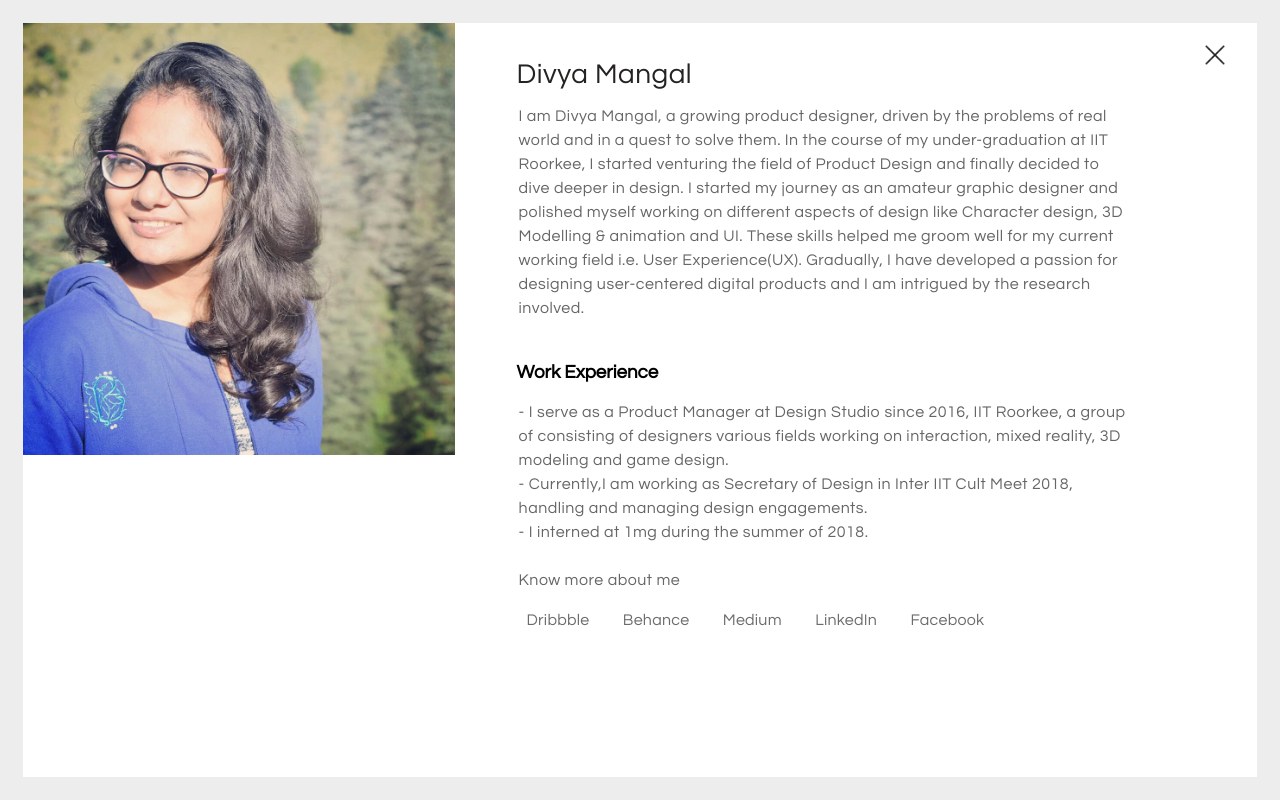
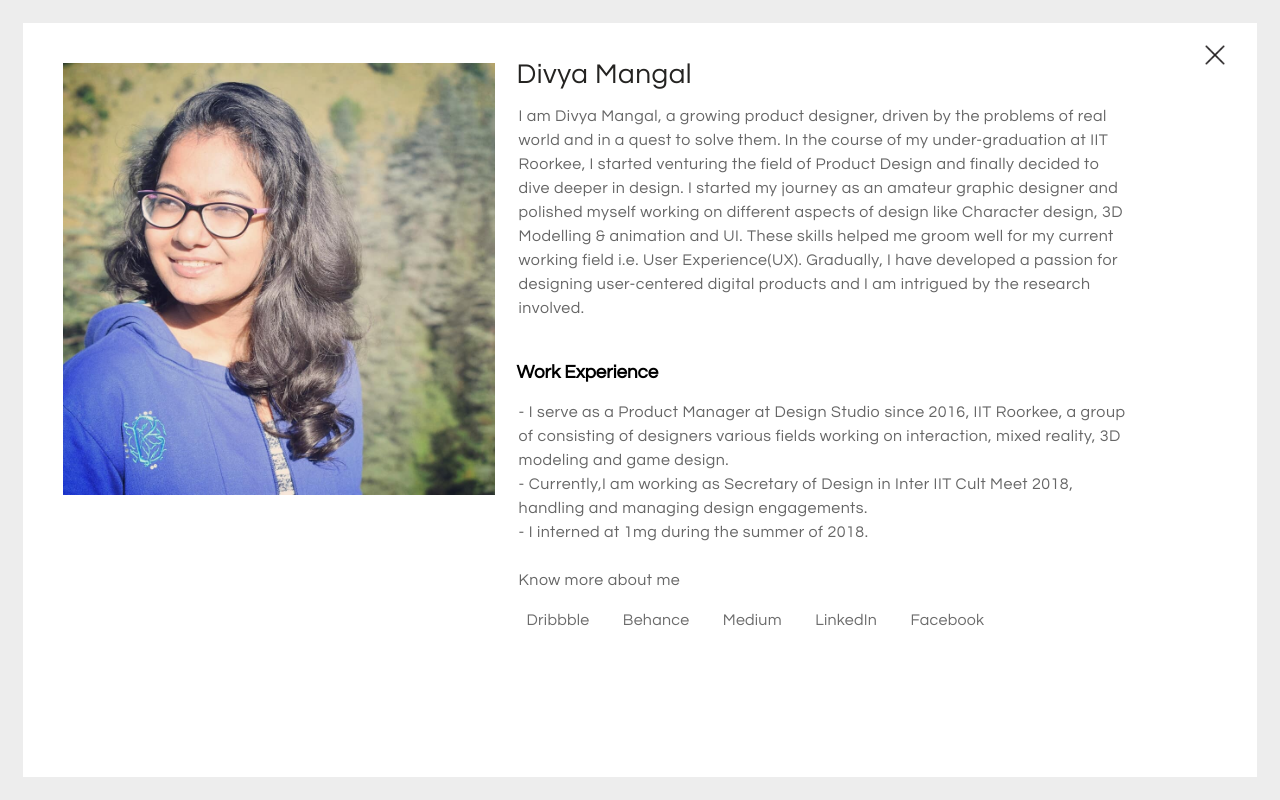
Before and after one commit to Divyamangal/Portfolio-Website, a plain HTML site: page code/about.html in a window 1280 px wide. Drawn offline with Linux system fonts and the light colour scheme.

Commit message:
Update about.css

```diff
--- a/code/about.css
+++ b/code/about.css
@@ -57,8 +57,8 @@ p.texttitle{
     width: 35%;
     z-index: -1;
     position: absolute;
-    left: 0;
-    top: 0;
+    left: 40px;
+    top: 40px;
 }
 
 .right{
```
